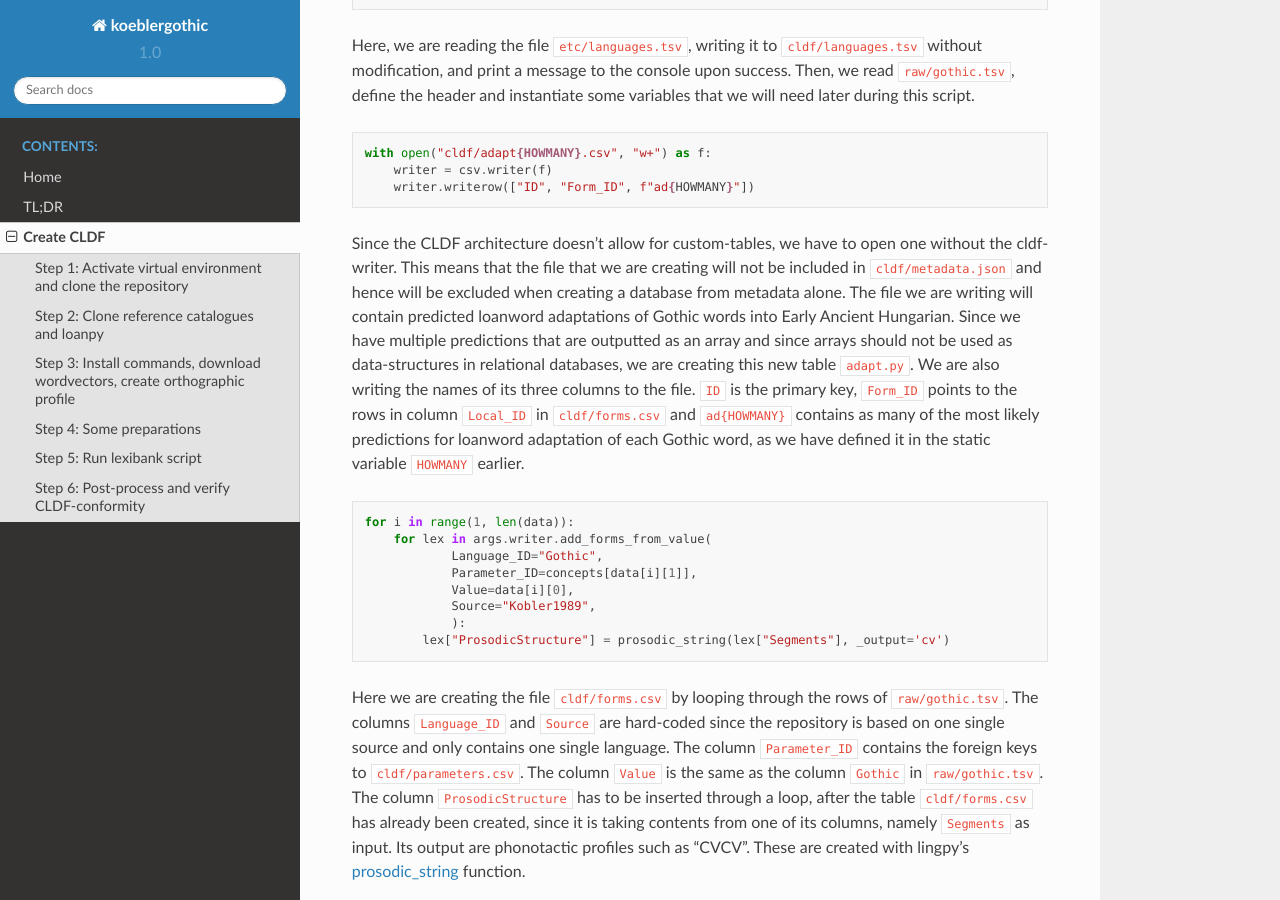
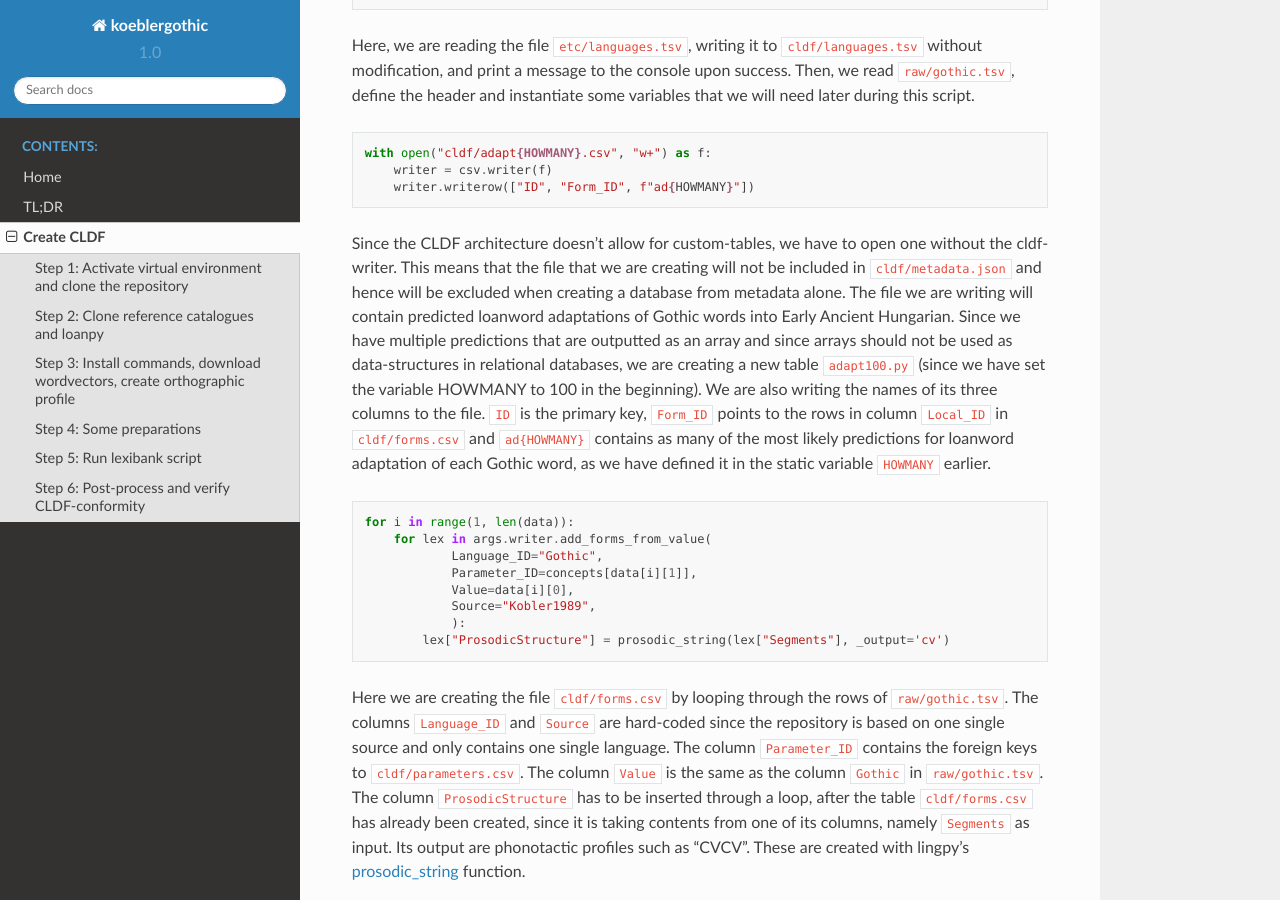
Before and after one commit to LoanpyDataHub/koeblergothic, a Sphinx documentation site: the page built from docs/mkcldf.rst, in a window 1280 px wide and 900 px high, scrolled down 4876 px. Built offline with Sphinx 7.4.7 and the Read the Docs theme 2.0.0, drawn with Linux system fonts in a browser that asks for light colours.

Commit message:
[skip ci] updatedocs

```diff
--- a/docs/mkcldf.rst
+++ b/docs/mkcldf.rst
@@ -294,7 +294,8 @@ be excluded when creating a database from metadata alone. The file we are
 writing will contain predicted loanword adaptations of Gothic words into
 Early Ancient Hungarian. Since we have multiple predictions that are
 outputted as an array and since arrays should not be used as data-structures
-in relational databases, we are creating this new table ``adapt.py``. We
+in relational databases, we are creating a new table ``adapt100.py``
+(since we have set the variable HOWMANY to 100 in the beginning). We
 are also writing the names of its three columns to the file. ``ID`` is the
 primary key, ``Form_ID`` points to the rows in column ``Local_ID`` in
 ``cldf/forms.csv`` and ``ad{HOWMANY}`` contains as many of the most likely
```
